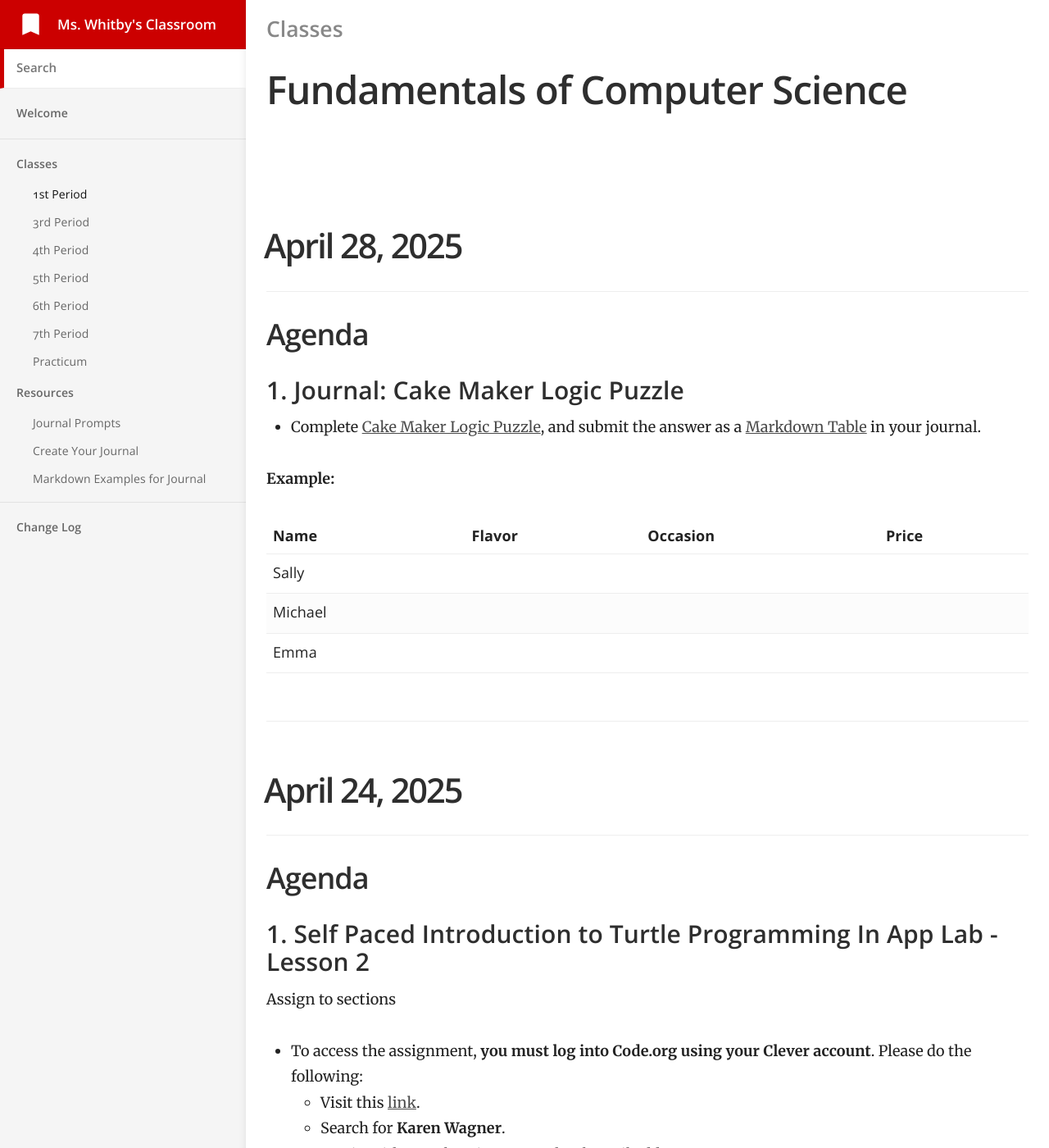
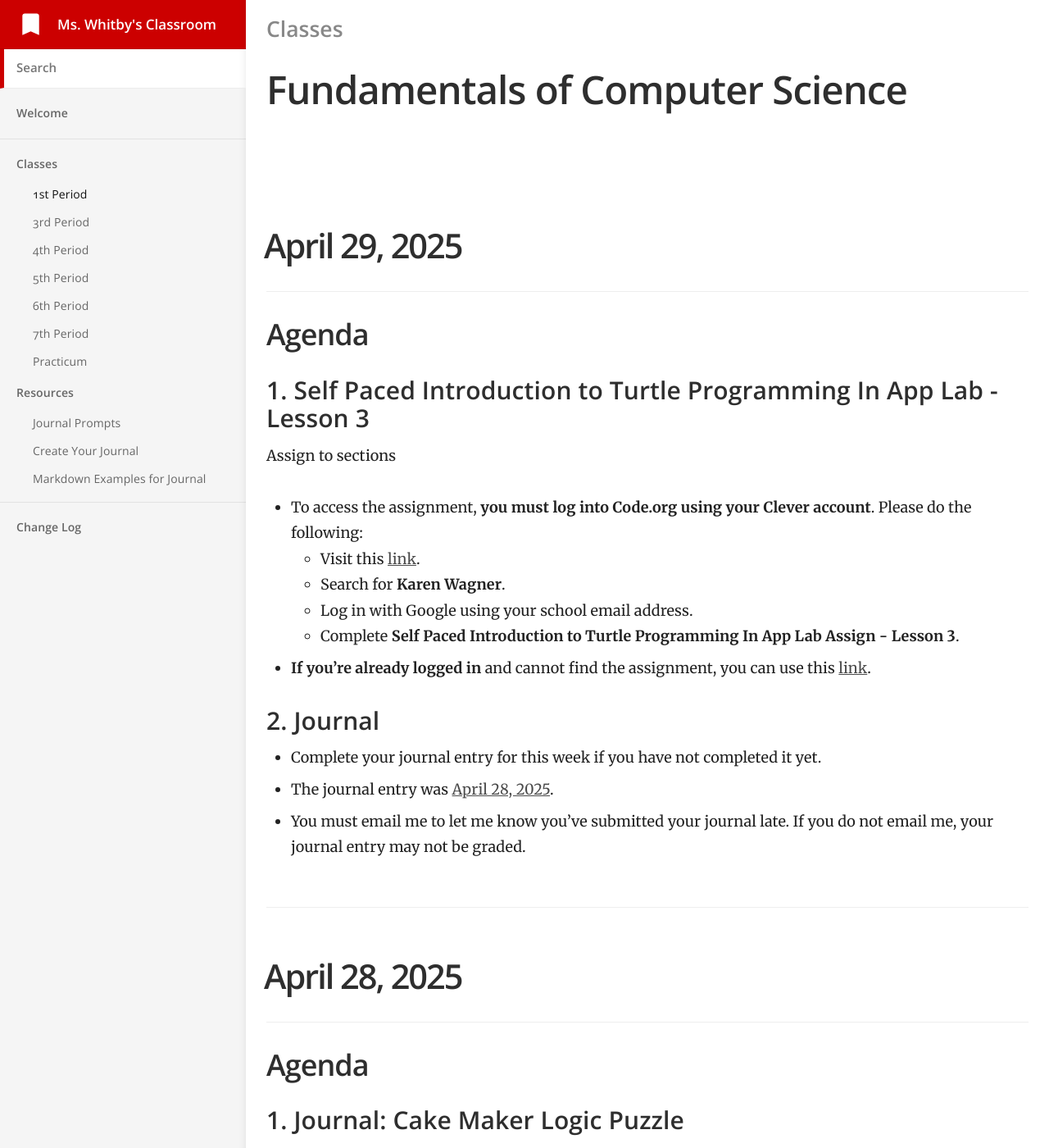
Before and after one commit to mswhitby/classroom, a Jekyll site: the page built from _docs/classes/1st.md, in a window 1280 px wide and 1400 px high. Shown: the whole window at 82% size. Built offline with Jekyll 4.4.1, drawn with Linux system fonts in a browser that asks for light colours.

Commit message:
Updated lessons

```diff
--- a/_docs/classes/1st.md
+++ b/_docs/classes/1st.md
@@ -4,6 +4,29 @@ subtitle: Fundamentals of Computer Science
 category: Classes
 order: 1
 ---
+
+# April 29, 2025
+
+## Agenda
+
+### 1. Self Paced Introduction to Turtle Programming In App Lab - Lesson 3
+
+Assign to sections
+- To access the assignment, **you must log into Code.org using your Clever account**. Please do the following:
+    - Visit this [link](https://clever.com/oauth/district-picker?client_id=2f27405716644a951b23&redirect_uri=https%3A%2F%2Fstudio.code.org%2Fusers%2Fauth%2Fclever%2Fcallback&response_type=code&state=ede33ff61289cf32708a0f54079cdd23e31d0b0a02b0e0e8).
+    - Search for **Karen Wagner**.
+    - Log in with Google using your school email address.
+    - Complete **Self Paced Introduction to Turtle Programming In App Lab Assign - Lesson 3**.
+
+- **If you're already logged in** and cannot find the assignment, you can use this [link](https://studio.code.org/s/csp3-virtual).
+
+### 2. Journal
+
+- Complete your journal entry for this week if you have not completed it yet.
+- The journal entry was [April 28, 2025](https://github.com/mswhitby/WHSTechNotes/blob/main/journal.md#april-28-2025).
+- You must email me to let me know you've submitted your journal late. If you do not email me, your journal entry may not be graded.
+
+----
 
 # April 28, 2025
 
```
